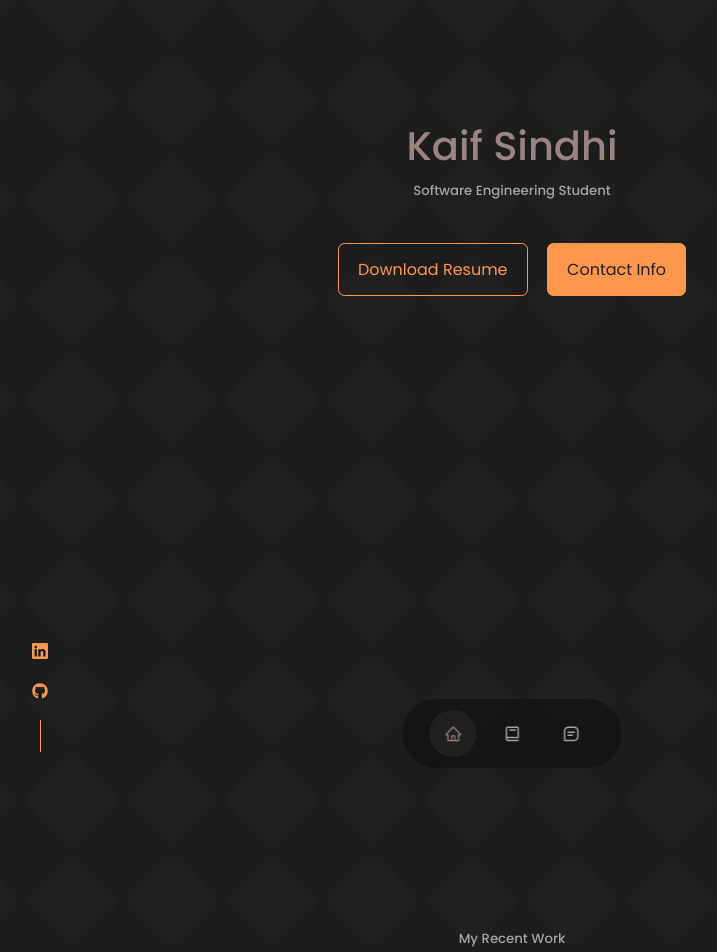
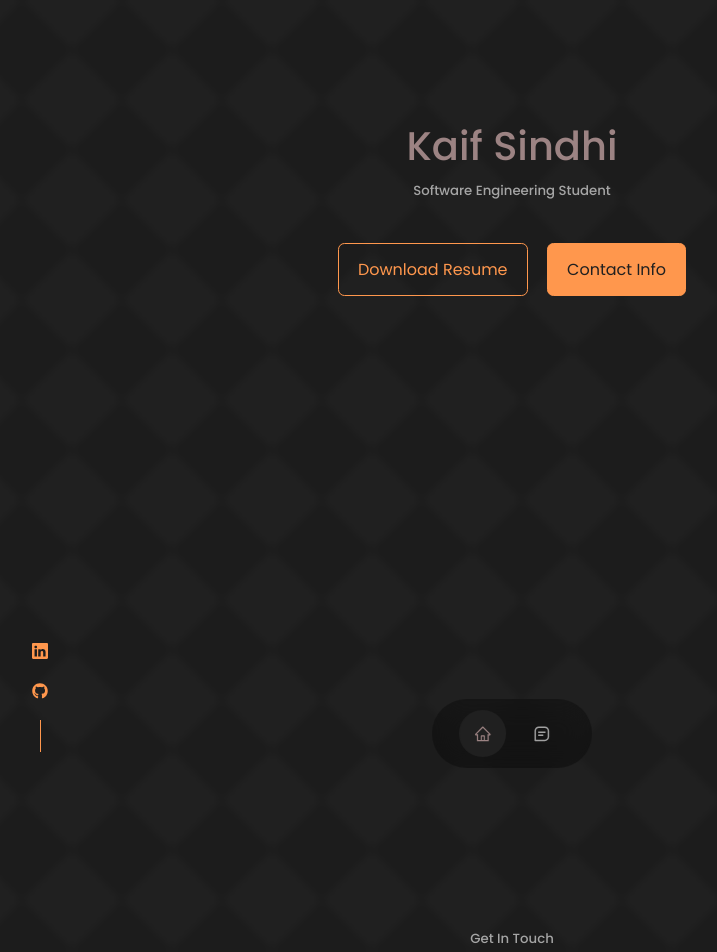
Before and after one commit to kaifsindhi/react-portfolio-v2, a React (Create React App) app: page / in a window 1280 px wide. Shown: the top 952 px of the page, without its empty margins (128-845 px from the left). Built offline with nearby package versions, Linux system fonts and the light colour scheme.

Commit message:
remove portfolio for now

```diff
--- a/src/App.jsx
+++ b/src/App.jsx
@@ -17,7 +17,7 @@ const App = () => {
       {/* <About /> */}
       {/* <Experience /> */}
       {/* <Services /> */}
-      <Portfolio />
+      {/* <Portfolio /> */}
       {/* <Testimonials /> */}
       <Contact />
       <Footer />
--- a/src/components/nav/Nav.jsx
+++ b/src/components/nav/Nav.jsx
@@ -31,11 +31,11 @@ const Nav = () => {
         onClick={() => setActiveNav("#experience")}>
         <BiBook />
       </a> */}
-      <a href="#portfolio"
+      {/* <a href="#portfolio"
         className={activeNav === "#portfolio" ? "active" : ""}
         onClick={() => setActiveNav("#portfolio")}>
         <BiBook />
-      </a>
+      </a> */}
       {/* <a href="#services"
         className={activeNav === "#services" ? "active" : ""}
         onClick={() => setActiveNav("#services")}>
```
